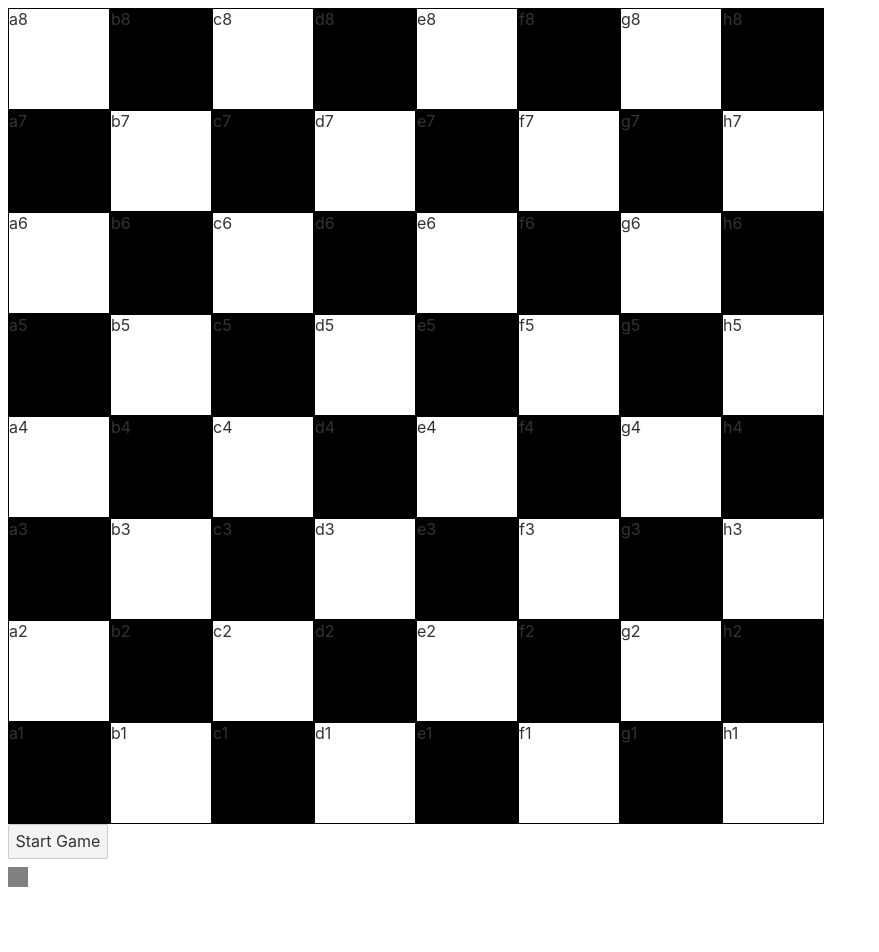
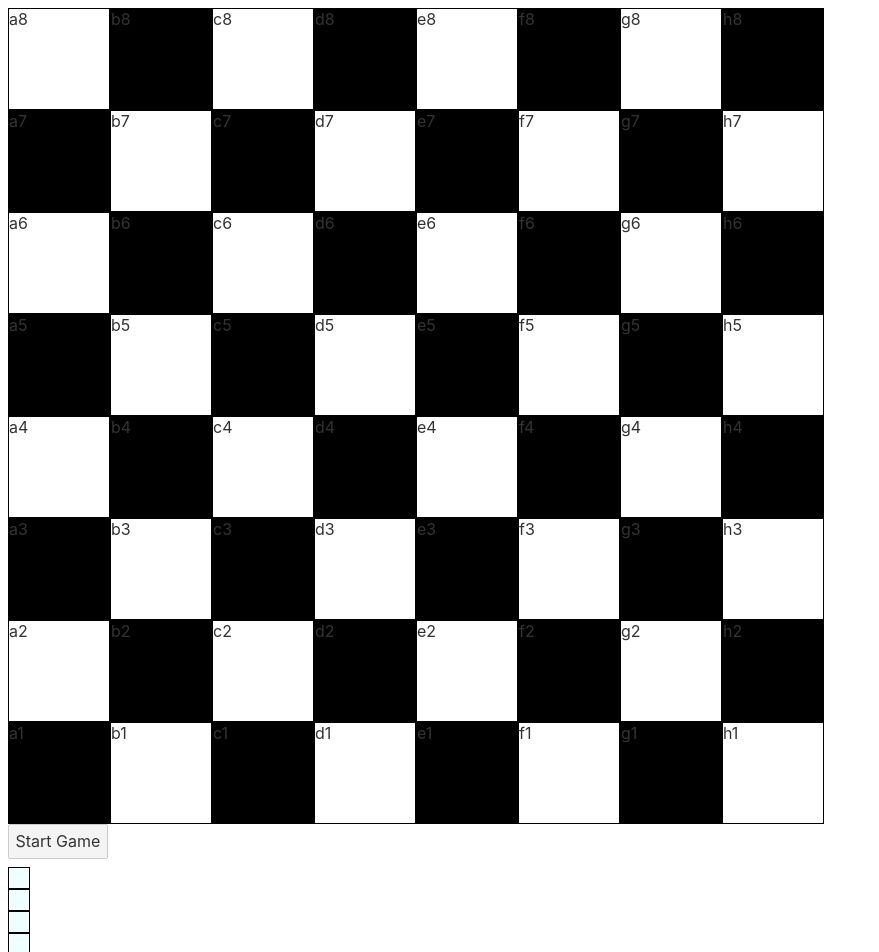
Before and after one commit to fenderface66/svelte-chess-game, a Svelte app: page / in a window 1280 px wide. Shown: the top 952 px of the page, without its empty margins (0-879 px from the left). Before the commit the page ends 887 px from the top, so only its background shows below. Built offline with nearby package versions, Linux system fonts and the light colour scheme.

Commit message:
As a player, I can start the game with the pieces in the correct position

```diff
--- a/src/App.svelte
+++ b/src/App.svelte
@@ -3,39 +3,48 @@
   import { get } from "svelte/store";
   import Board from "./Board.svelte";
   import Piece from "./Piece.svelte";
-  import { game, PieceData, Store } from "./stores";
+  import { game, gameData, PieceData, Store } from "./stores";
 
   let board;
   let piece;
 
-  let gameState: Store = {};
+  let gameState: Store = {
+    activePiece: null,
+    pieces: [],
+  };
 
   const unsubscribe = game.subscribe((value) => {
     gameState = value;
-    const piece = document.querySelector("#test-piece");
-    const newPosition = document.querySelector(
-      `#${gameState["test-piece"].position}`
-    );
-    if (newPosition) {
-      newPosition.appendChild(piece);
+    if (!!gameState.activePiece) {
+      const activePieceData = gameState.pieces.find(
+        (piece) => piece.id === gameState.activePiece
+      );
+      const activePieceElement = document.querySelector(
+        `#${activePieceData.id}`
+      );
+      const newSquarePosition = document.querySelector(
+        `#${activePieceData.position}`
+      );
+      newSquarePosition.appendChild(activePieceElement);
     }
   });
   const startGame = () => {
-    Object.keys(gameState).map((key) => {
-      const pieceData: PieceData = gameState[key];
-      const piece = document.querySelector(`#${pieceData.id}`);
+    gameState.pieces.map((piece) => {
+      const pieceData: PieceData = piece;
+      const pieceElement = document.querySelector(`#${pieceData.id}`);
       const startingSquareNode = document.querySelector(
         `#${pieceData.position}`
       );
-      startingSquareNode.appendChild(piece);
+      startingSquareNode.appendChild(pieceElement);
     });
   };
 
-  console.log(gameState);
   onDestroy(unsubscribe);
 </script>
 
 <main>
   <Board {startGame} />
-  <Piece />
+  {#each gameData.pieces as piece}
+    <Piece id={piece.id} color={piece.color} />
+  {/each}
 </main>
--- a/src/Board.svelte
+++ b/src/Board.svelte
@@ -15,7 +15,9 @@
     <Row rank="7" />
     <Row rank="8" />
   </div>
-  <button on:click={() => startGame(board)}>Start Game</button>
+  <button data-testid="start-button" on:click={() => startGame(board)}
+    >Start Game</button
+  >
 </div>
 
 <style>
--- a/src/Piece.svelte
+++ b/src/Piece.svelte
@@ -1,20 +1,39 @@
 <script>
-  const onDragPiece = (e) => {};
+  import { game } from "./stores";
+  export let id;
+  export let color;
+
+  const onDragPiece = (e) => {
+    game.update((n) => {
+      console.log(n);
+      return {
+        ...n,
+        activePiece: id,
+      };
+    });
+  };
 </script>
 
 <div
-  id="test-piece"
-  data-testid="test-piece"
+  {id}
+  data-testid={id}
   on:drag={onDragPiece}
   draggable="true"
-  class="test-piece"
+  class={`piece ${color}`}
 />
 
 <style>
-  .test-piece {
+  .piece {
     width: 20px;
     height: 20px;
-    background-color: gray;
     cursor: grab;
+    border: 1px solid black;
+  }
+  .white {
+    background-color: azure;
+  }
+
+  .black {
+    background-color: slategray;
   }
 </style>
--- a/src/Square.svelte
+++ b/src/Square.svelte
@@ -1,9 +1,14 @@
-<script>
-  import { game } from "./stores";
+<script lang="ts">
+  import { game, Store } from "./stores";
   export let rank;
   export let file;
 
   const squareId = `${file}${rank}`;
+
+  let gameState: Store = {
+    activePiece: null,
+    pieces: [],
+  };
 
   const backgroundColour =
     (((["a", "c", "e", "g"].includes(file) && rank % 2 !== 0) ||
@@ -23,10 +28,17 @@
     e.preventDefault();
     game.update((n) => ({
       ...n,
-      "test-piece": {
-        id: "test-piece",
-        position: squareId,
-      },
+      pieces: n.pieces.map((piece) => {
+        if (piece.id === n.activePiece) {
+          console.log("ACTIVE PIECE DROPPED", n.activePiece);
+          console.log({ squareId });
+          return {
+            ...piece,
+            position: squareId,
+          };
+        }
+        return piece;
+      }),
     }));
     console.log(`Dropped in ${squareId}`);
   };
--- a/src/stores.ts
+++ b/src/stores.ts
@@ -3,15 +3,58 @@ import { writable } from 'svelte/store';
 export type PieceData = {
     id: string;
     position: string;
+    color: string;
 }
 
 export type Store = {
-    [pieceName: string]: PieceData
+    activePiece: null | string;
+    pieces: PieceData[],
 }
 
-export const game = writable({
-    "test-piece": {
-        id: 'test-piece',
-        position: 'a2',
-    }
-});
+export const gameData = {
+    activePiece: null,
+    "pieces": [
+        {
+            id: 'white-pawn-1',
+            color: 'white',
+            position: 'a2'
+        },
+        {
+            id: 'white-pawn-2',
+            color: 'white',
+            position: 'b2'
+        },
+        {
+            id: 'white-pawn-3',
+            color: 'white',
+            position: 'c2'
+        },
+        {
+            id: 'white-pawn-4',
+            color: 'white',
+            position: 'd2'
+        },
+        {
+            id: 'white-pawn-5',
+            color: 'white',
+            position: 'e2'
+        },
+        {
+            id: 'white-pawn-6',
+            color: 'white',
+            position: 'f2'
+        },
+        {
+            id: 'white-pawn-7',
+            color: 'white',
+            position: 'g2'
+        },
+        {
+            id: 'white-pawn-8',
+            color: 'white',
+            position: 'h2'
+        }
+    ]
+}
+
+export const game = writable(gameData);
```
Also changed, not shown: public/build/bundle.css, public/build/bundle.js, 2 other files (tests, documents, lock files or other folders).
